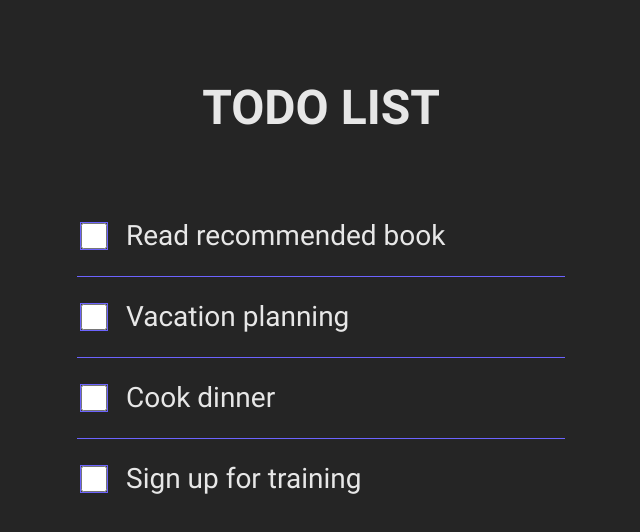
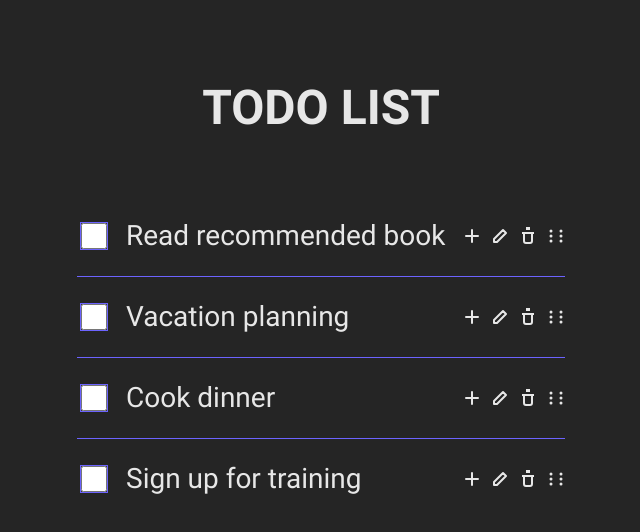
Before and after one commit to aleks-andra/todo-list-project, a React (Vite) app: page / in a window 1280 px wide. Shown: the top 532 px of the page, without its empty margins (319-959 px from the left). Built offline with nearby package versions, Linux system fonts and the light colour scheme.

Commit message:
добавляет иконки в компонент task

```diff
--- /dev/null
+++ b/src/shared/ui/icons/add-icon.tsx
@@ -0,0 +1,12 @@
+import type { FC } from "react";
+
+export const AddIcon: FC = () => (
+  <svg width="18" height="18" viewBox="0 0 18 18" fill="none">
+    <path
+      d="M9 3v12M3 9h12"
+      stroke="currentColor"
+      strokeWidth="2"
+      strokeLinecap="round"
+    />
+  </svg>
+);
--- /dev/null
+++ b/src/shared/ui/icons/delete-icon.tsx
@@ -0,0 +1,11 @@
+import type { FC } from "react";
+
+export const DeleteIcon: FC = () => (
+  <svg width="18" height="18" viewBox="0 0 18 18" fill="none">
+    <path
+      d="M3 6h12M5 6v8a2 2 0 0 0 2 2h4a2 2 0 0 0 2-2V6M8 3V1h2v2"
+      stroke="currentColor"
+      strokeWidth="2"
+    />
+  </svg>
+);
--- /dev/null
+++ b/src/shared/ui/icons/drag-icon.tsx
@@ -0,0 +1,12 @@
+import type { FC } from "react";
+
+export const DragIcon: FC = () => (
+  <svg width="18" height="18" viewBox="0 0 18 18" fill="none">
+    <circle cx="4" cy="4" r="1.5" fill="currentColor" />
+    <circle cx="14" cy="4" r="1.5" fill="currentColor" />
+    <circle cx="4" cy="9" r="1.5" fill="currentColor" />
+    <circle cx="14" cy="9" r="1.5" fill="currentColor" />
+    <circle cx="4" cy="14" r="1.5" fill="currentColor" />
+    <circle cx="14" cy="14" r="1.5" fill="currentColor" />
+  </svg>
+);
--- /dev/null
+++ b/src/shared/ui/icons/edit-icon.tsx
@@ -0,0 +1,13 @@
+import type { FC } from "react";
+
+export const EditIcon: FC = () => (
+  <svg width="18" height="18" viewBox="0 0 18 18" fill="none">
+    <path
+      d="M12 3L15 6L6 15H3V12L12 3Z"
+      stroke="currentColor"
+      strokeWidth="2"
+      strokeLinecap="round"
+      strokeLinejoin="round"
+    />
+  </svg>
+);
--- /dev/null
+++ b/src/shared/ui/icons/index.ts
@@ -0,0 +1,4 @@
+export { AddIcon } from "./add-icon";
+export { EditIcon } from "./edit-icon";
+export { DeleteIcon } from "./delete-icon";
+export { DragIcon } from "./drag-icon";
--- /dev/null
+++ b/src/shared/ui/index.ts
@@ -0,0 +1 @@
+export * from "./icons";
--- a/src/widgets/task-list/ui/task-list-item/task-list-item.module.css
+++ b/src/widgets/task-list/ui/task-list-item/task-list-item.module.css
@@ -1,8 +1,7 @@
-
-
 .taskItem {
   display: flex;
   align-items: center;
+  justify-content: space-between;
   padding: 20px 0;
   border-bottom: 1px solid var(--accent);
 }
@@ -28,3 +27,40 @@
   font-size: 28px;
   line-height: 40px;
 }
+
+.taskItemActions {
+  display: flex;
+  align-items: center;
+  gap: 10px;
+}
+
+.actionButton {
+  display: flex;
+  align-items: center;
+  justify-content: center;
+  width: 18px;
+  height: 18px;
+  padding: 0;
+  border: none;
+  background: transparent;
+  cursor: pointer;
+  transition: opacity 0.2s ease;
+  color: var(--text);
+}
+
+.actionButton:hover {
+  opacity: 0.7;
+}
+
+.actionButton:active {
+  opacity: 0.5;
+}
+
+
+.actionButton:last-child {
+  cursor: grab;
+}
+
+.actionButton:last-child:active {
+  cursor: grabbing;
+}
--- a/src/widgets/task-list/ui/task-list-item/task-list-item.tsx
+++ b/src/widgets/task-list/ui/task-list-item/task-list-item.tsx
@@ -1,10 +1,11 @@
 import type { FC } from "react";
 import type { Task } from "../../../../entities/task";
+import { AddIcon, EditIcon, DeleteIcon, DragIcon } from "../../../../shared/ui";
 import styles from "./task-list-item.module.css";
 
 type Props = {
   task: Task;
-}
+};
 
 export const TaskListItem: FC<Props> = ({ task }) => {
   return (
@@ -13,6 +14,37 @@ export const TaskListItem: FC<Props> = ({ task }) => {
         <input type="checkbox" checked={task.completed} />
         <span className={styles.taskItemTitle}>{task.title}</span>
       </label>
+
+      <div className={styles.taskItemActions}>
+        <button
+          className={styles.actionButton}
+          type="button"
+          aria-label="Добавить задачу"
+        >
+          <AddIcon />
+        </button>
+        <button
+          className={styles.actionButton}
+          type="button"
+          aria-label="Редактировать задачу"
+        >
+          <EditIcon />
+        </button>
+        <button
+          className={styles.actionButton}
+          type="button"
+          aria-label="Удалить задачу"
+        >
+          <DeleteIcon />
+        </button>
+        <button
+          className={styles.actionButton}
+          type="button"
+          aria-label="Перетащить задачу"
+        >
+          <DragIcon />
+        </button>
+      </div>
     </li>
   );
 };
```
Lines whose indentation alone changed are shown as unchanged.
